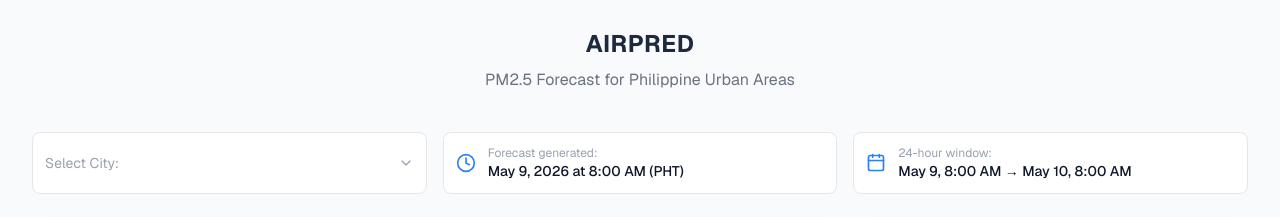
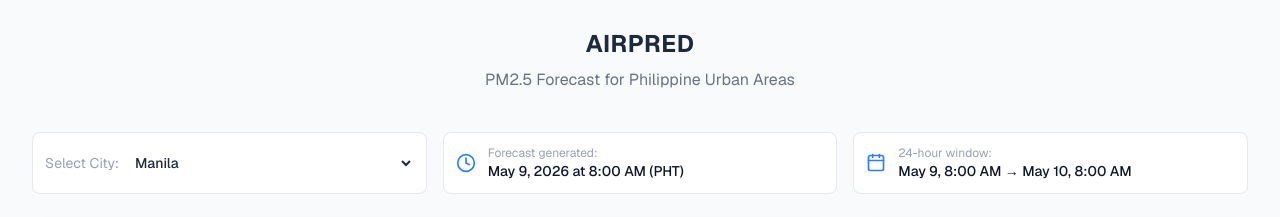
Before and after one commit to ntoonie/airpred-web, a Next.js app: page / in a window 1280 px wide. Shown: the part 1160-1377 px from the top of the page. Built offline with nearby package versions, Linux system fonts and the light colour scheme.

Commit message:
added a drop bar for cities

```diff
--- a/app/page.tsx
+++ b/app/page.tsx
@@ -7,7 +7,6 @@ import {
   AlertTriangle,
   Clock,
   Calendar,
-  ChevronDown,
   Smile,
 } from "lucide-react";
 import {
@@ -38,9 +37,23 @@ const forecastData = [
   { hour: "24", pm25: 14.5 },
 ];
 
+const cities = [
+  "Manila",
+  "Quezon City",
+  "Caloocan",
+  "Valenzuela",
+  "Pasig",
+  "Makati",
+  "Mandaluyong City",
+  "Navotas City",
+  "Pasay City",
+  "San Juan City",
+];
+
 export default function AirPredPage() {
   // State to toggle between the main dashboard and the "How It Works" view
   const [showHowItWorks, setShowHowItWorks] = useState(false);
+  const [selectedCity, setSelectedCity] = useState(cities[0]);
 
   // ===== "HOW IT WORKS" VIEW =====
   if (showHowItWorks) {
@@ -249,9 +262,22 @@ export default function AirPredPage() {
 
         {/* Dashboard Controls */}
         <div className="grid grid-cols-1 md:grid-cols-3 gap-4 mb-6">
-          <div className="bg-white border border-gray-200 rounded-lg p-3 flex items-center justify-between">
-            <span className="text-gray-400 text-sm">Select City:</span>
-            <ChevronDown className="text-gray-400 w-4 h-4" />
+          <div className="bg-white border border-gray-200 rounded-lg p-3 flex items-center gap-3">
+            <label htmlFor="city-select" className="text-gray-400 text-sm whitespace-nowrap">
+              Select City:
+            </label>
+            <select
+              id="city-select"
+              value={selectedCity}
+              onChange={(event) => setSelectedCity(event.target.value)}
+              className="min-w-0 flex-1 bg-transparent text-sm font-medium text-slate-800 outline-none cursor-pointer"
+            >
+              {cities.map((city) => (
+                <option key={city} value={city}>
+                  {city}
+                </option>
+              ))}
+            </select>
           </div>
           <div className="bg-white border border-gray-200 rounded-lg p-3 flex items-center gap-3">
             <Clock className="text-blue-500 w-5 h-5" />
```
